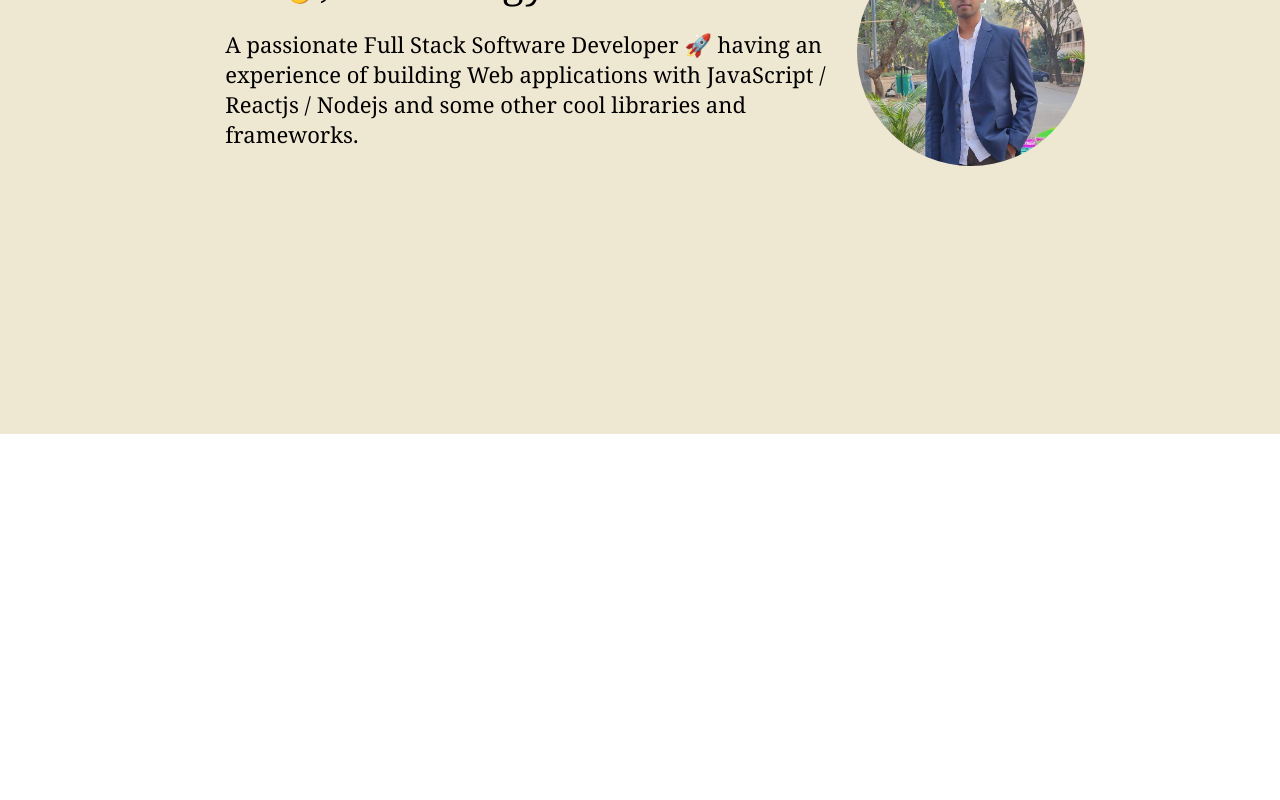
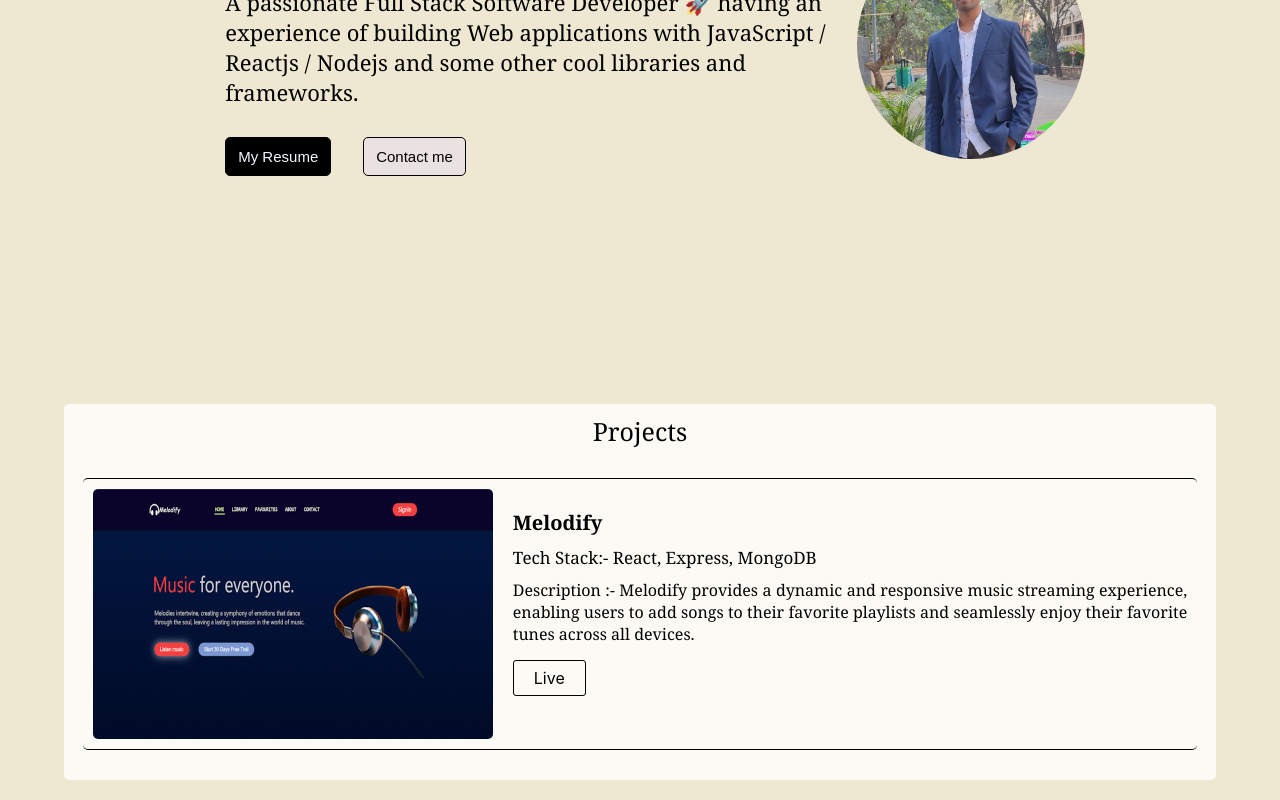
Before and after one commit to abhiarya10/portfolio, a React (Create React App) app: page / in a window 1280 px wide. Shown: the part 366-1166 px from the top of the page. Before the commit the page ends 800 px from the top, so only its background shows below. Built offline with nearby package versions, Linux system fonts and the light colour scheme.

Commit message:
built project component

```diff
--- a/public/index.html
+++ b/public/index.html
@@ -24,7 +24,7 @@
       work correctly both with client-side routing and a non-root public URL.
       Learn how to configure a non-root public URL by running `npm run build`.
     -->
-    <title>React App</title>
+    <title>Abhigyan's Portfolio</title>
   </head>
   <body>
     <noscript>You need to enable JavaScript to run this app.</noscript>
--- a/src/App.js
+++ b/src/App.js
@@ -2,12 +2,14 @@ import React from "react";
 import "./App.css";
 import Introduction from "./Components/Introduction";
 import Navbar from "./Components/Navbar";
+import Project from "./Components/Project";
 
 function App() {
   return (
     <div className="app-mian-body">
       <Navbar />
       <Introduction />
+      <Project />
     </div>
   );
 }
--- a/src/Components/Introduction.css
+++ b/src/Components/Introduction.css
@@ -1,10 +1,15 @@
 .intro-body{
+    display: flex;
+    justify-content: center;
+    flex-direction: column;
+    flex: 1;
+    height: 90vh;
+    padding-top: 50px;
+}
+.intro-text-image{
     display: flex;
     align-items: center;
     justify-content: center;
-    flex: 1;
-    flex-direction: row;
-    height: 90vh;
 }
 .intro-text-container{
     width: 47%;
@@ -25,3 +30,37 @@
     height: 229px;
     border-radius: 1000px;
 }
+.btns{
+    width: 40%;
+    display: flex;
+    justify-content: space-between;
+    margin-top: 30px;
+}
+.resume-btn{
+    border: 1px black solid;
+    font-size: 15px;
+    border-radius: 5px;
+    padding: 10px 12px;
+    background-color: black;
+    color: aliceblue;
+    transition: 0.3s ease-in-out;
+}
+.contact-btn{
+    border: 1px black solid;
+    font-size: 15px;
+    border-radius: 5px;
+    padding: 10px 12px;
+    background-color: #e9e2e0;
+    transition: 0.3s ease-in-out;
+}
+.resume-btn:hover{
+    cursor: pointer;
+    background-color: rgb(63, 63, 63);
+    color: aliceblue;
+
+}
+.contact-btn:hover{
+    cursor: pointer;
+    background-color: black;
+    color: aliceblue;
+}
--- a/src/Components/Introduction.js
+++ b/src/Components/Introduction.js
@@ -5,16 +5,22 @@ import my_pic from "../Assests/my_pic.jpg";
 function Introduction() {
   return (
     <div className="intro-body">
+      <div className="intro-text-image">
         <div className="intro-text-container">
-        <p className="my-name">Hi👋, I'm Abhigyan Kumar </p>
+          <p className="my-name">Hi👋, I'm Abhigyan</p>
           <p className="my-intro">
-          A passionate Full Stack Software Developer 🚀 having an experience of
-          building Web applications with JavaScript / Reactjs / Nodejs and some
-          other cool libraries and frameworks.
+            A passionate Full Stack Software Developer 🚀 having an experience
+            of building Web applications with JavaScript / Reactjs / Nodejs and
+            some other cool libraries and frameworks.
           </p>
+          <div className="btns">
+            <button className="resume-btn">My Resume</button>
+            <button className="contact-btn">Contact me</button>
+          </div>
         </div>
         <div className="my-img-container">
           <img src={my_pic} />
+        </div>
       </div>
     </div>
   );
--- a/src/Components/Navbar.css
+++ b/src/Components/Navbar.css
@@ -1,12 +1,20 @@
+@import url('https://fonts.googleapis.com/css2?family=Tangerine:wght@400;700&display=swap');
+
 .nav-body{
     display: flex;
     flex-direction: row;
     padding: 10px 20px;
+    border-bottom: 1px rgb(194, 191, 190) solid;
+    box-shadow: 0px 0px 10px rgb(105, 104, 104);
+    position: fixed;
+    width: 100%;
+    background-color: #EEE7D2;
 }
 .my-sign{
-    font-size: 25px;
-    font-family: cursive;
-    font-style:italic
+    font-size: 35px;
+    font-family: "Tangerine", cursive;
+    font-weight:bolder;
+    font-style: normal;
 }
 .nav-body ul{
     display: flex;
--- a/src/Components/Navbar.js
+++ b/src/Components/Navbar.js
@@ -4,7 +4,7 @@ import "./Navbar.css";
 function Navbar() {
   return (
     <div className="nav-body">
-      <p className="my-sign">Abhigyan</p>
+      <p className="my-sign">Abhigyan Kumar</p>
       <ul>
         <li>Home</li>
         <li>Project</li>
--- /dev/null
+++ b/src/Components/Project.css
@@ -0,0 +1,19 @@
+.project-container{
+    display: flex;
+    justify-content: center;
+}
+.project-sec-div{
+    background-color: #FBFAF5;
+    width: 90%;
+    text-align: center;
+    border-radius: 5px;
+    margin-bottom: 20px;
+    display: flex;
+    flex-direction: column;
+    align-items: center;
+    padding-top: 10px;
+}
+.project-text{
+    font-size: 25px;
+    font-family: Georgia, 'Times New Roman', Times, serif;
+}
--- /dev/null
+++ b/src/Components/Project.js
@@ -0,0 +1,22 @@
+import React from "react";
+import "./Project.css";
+import ProjectCard from "./ProjectCard";
+import { projectList } from "../ProjectData";
+
+function Project() {
+  return (
+    <div className="project-container">
+      <div className="project-sec-div">
+        <p className="project-text">Projects</p>
+        {projectList.map((projectDetails) => (
+          <ProjectCard
+            projectDetails={projectDetails}
+            key={projectDetails.projectID}
+          />
+        ))}
+      </div>
+    </div>
+  );
+}
+
+export default Project;
--- /dev/null
+++ b/src/Components/ProjectCard.css
@@ -0,0 +1,67 @@
+.project-card-div{
+    display: flex;
+    flex-direction: row;
+    margin: 30px;
+    padding: 10px;
+    width: 95%;
+    border-radius: 5px;
+    border-top: 1px black solid;
+    border-bottom: 1px black solid;
+}
+
+.project-image{
+    width: 400px;
+    height: 250px;
+    border-radius: 5px;
+}
+.project-info{
+    display: flex;
+    flex-direction: column;
+    padding-top: 20px;
+    margin-left: 20px;
+}
+.project-title-div{
+    display: flex;
+    justify-content: flex-start;
+
+}
+.project-title{
+    font-size: 20px;
+    font-weight: bold;
+    font-family: Cambria, Cochin, Georgia, Times, 'Times New Roman', serif;
+}
+.tech-used-div{
+    margin-top: 10px;
+    display: flex;
+    justify-content: flex-start;
+}
+.tech-used{
+    font-size: 17px;
+    font-family: Cambria, Cochin, Georgia, Times, 'Times New Roman', serif;
+}
+.project-desc-div{
+    margin-top: 10px;
+    font-size: 16px;
+    font-family: Cambria, Cochin, Georgia, Times, 'Times New Roman', serif;
+}
+.project-desc{
+    text-align: justify;
+}
+.projectLink-div{
+    display: flex;
+    justify-content: flex-start;
+    margin-top: 15px;
+}
+.projectLink-div a{
+    text-decoration: none;
+    color: black;
+    padding: 7px 20px;
+    font-size: 16px;
+    border: 1px black solid;
+    border-radius: 3px;
+    transition: 0.3s ease-in-out;
+}
+.projectLink-div a:hover{
+    background-color: black;
+    color: aliceblue;
+}
--- /dev/null
+++ b/src/Components/ProjectCard.js
@@ -0,0 +1,30 @@
+import React from "react";
+import "./ProjectCard.css";
+
+function ProjectCard({ projectDetails }) {
+  return (
+    <div className="project-card-div">
+      <img src={projectDetails.projectImage} className="project-image" />
+      <div className="project-info">
+        <div className="project-title-div">
+          <p className="project-title">{projectDetails.projectTitle}</p>
+        </div>
+        <div className="tech-used-div">
+          <p className="tech-used">Tech Stack:- {projectDetails.techUsed}</p>
+        </div>
+        <div className="project-desc-div">
+          <p className="project-desc">
+            Description :- {projectDetails.projectDesc}
+          </p>
+        </div>
+        <div className="projectLink-div">
+          <a href={projectDetails.projectLink} target="_blank">
+            Live
+          </a>
+        </div>
+      </div>
+    </div>
+  );
+}
+
+export default ProjectCard;
--- /dev/null
+++ b/src/ProjectData.js
@@ -0,0 +1,15 @@
+import melodifyImage from "./Assests/melodifyImage.jpg";
+
+const projectList = [
+  {
+    projectID: 1,
+    projectTitle: "Melodify",
+    projectImage: melodifyImage,
+    projectLink: "https://melodify-abhigyan.vercel.app/",
+    techUsed: "React, Express, MongoDB",
+    projectDesc:
+      "Melodify provides a dynamic and responsive music streaming experience, enabling users to add songs to their favorite playlists and seamlessly enjoy their favorite tunes across all devices.",
+  },
+];
+
+export { projectList };
```
Also changed, not shown: src/Assests/melodifyImage.jpg (added). Lines whose indentation alone changed are shown as unchanged.
